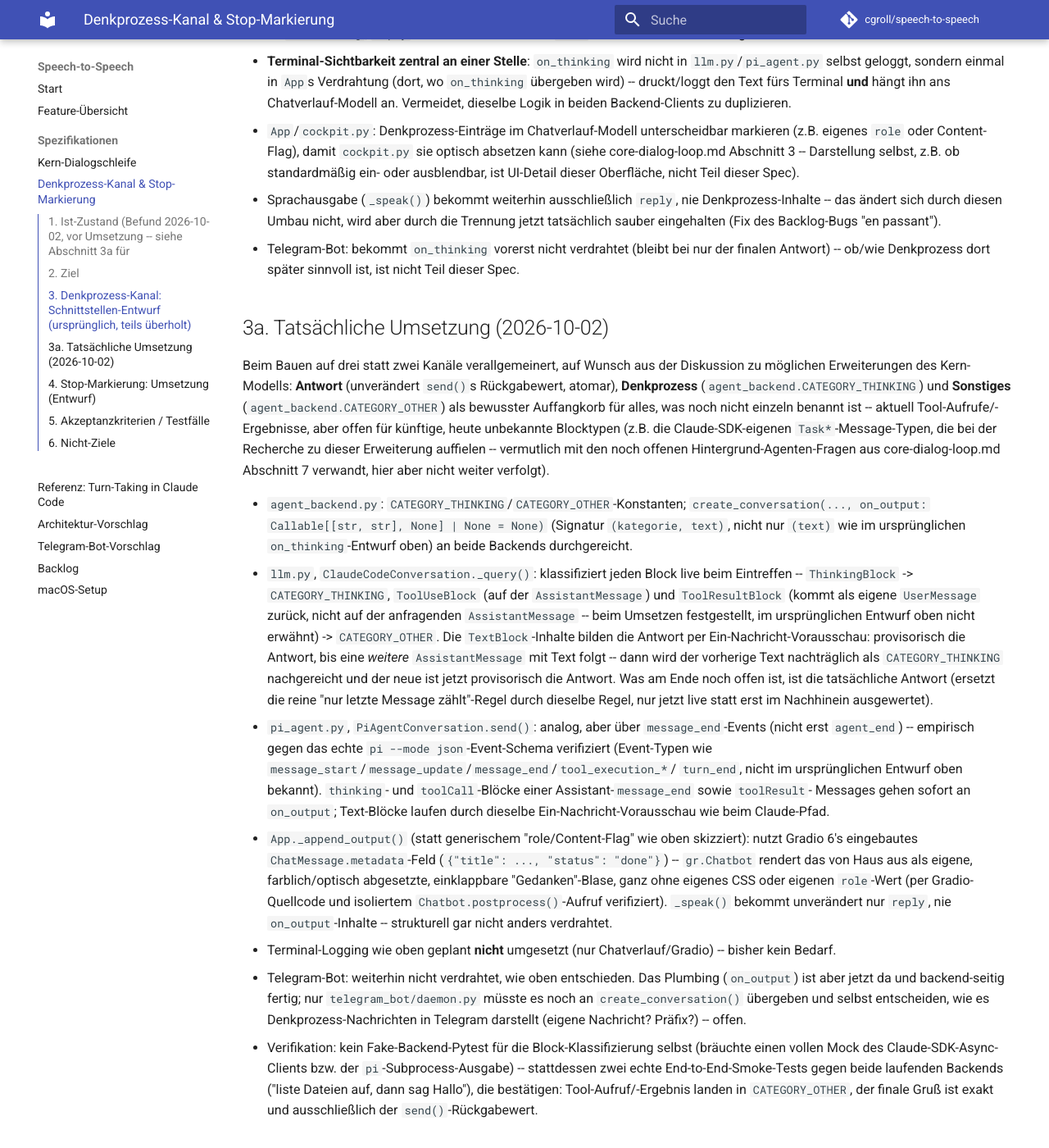
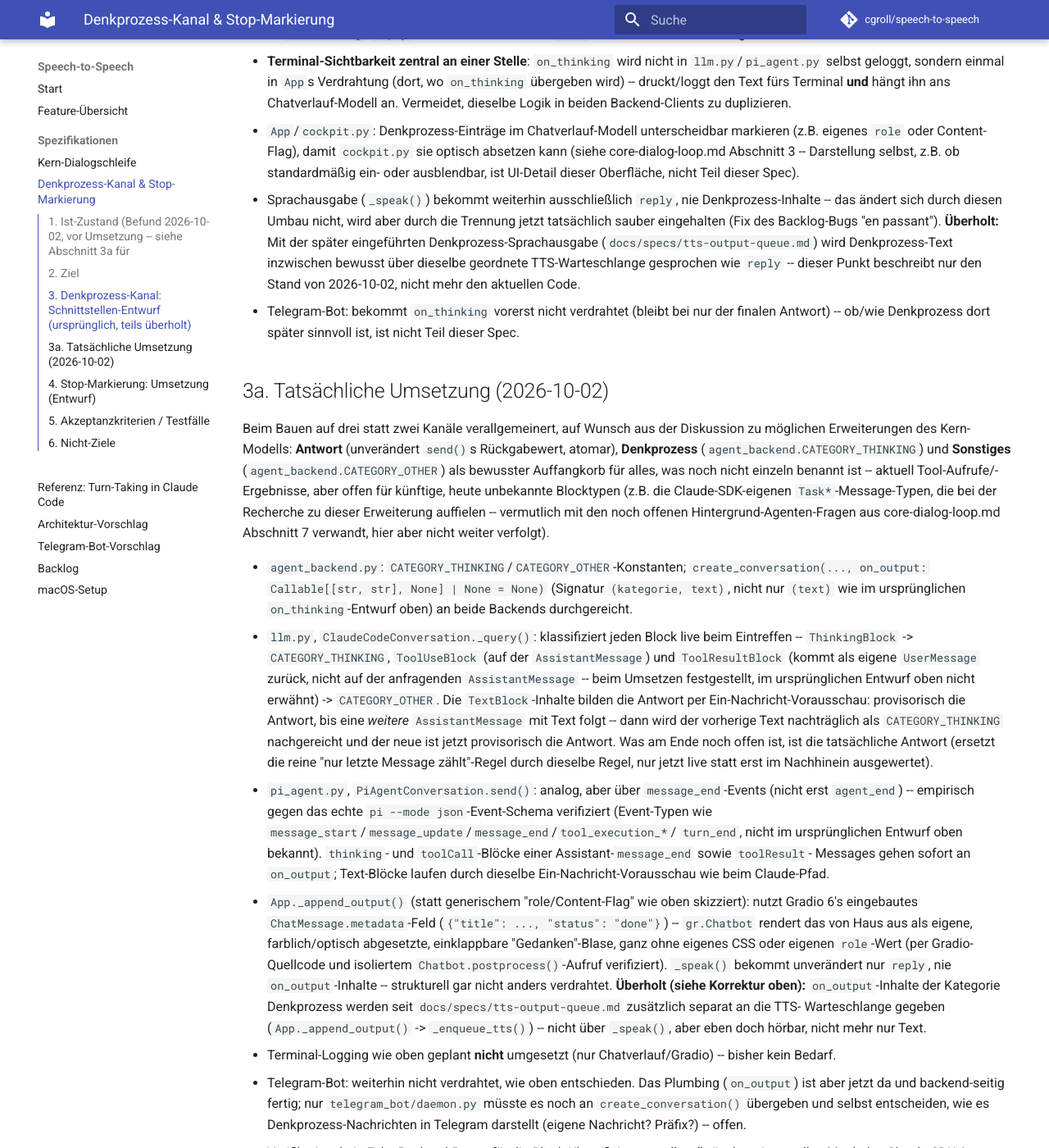
Before and after one commit to cgroll/speech-to-speech, an MkDocs documentation site: the page built from docs/specs/thinking-channel-and-stop-marker.md, in a window 1280 px wide and 1400 px high, scrolled down 1365 px. Shown: the whole window at 82% size. Built offline with MkDocs 1.6.1 and Material for MkDocs 9.7.7, drawn with Linux system fonts in a browser that asks for light colours; comment, search, counter and statistics services are not loaded.

Commit message:
fix: lengthen the start-recording cue word, correct stale speak() doc note
"Start" alone was getting clipped at the very beginning in practice (likely
the output device waking from idle-suspend eating the first syllable),
leaving only a barely-recognizable tail audible. "Start Recording" gives
enough length that a clipped start still leaves a recognizable word.

Also corrects thinking-channel-and-stop-marker.md section 3/3a, which still
claimed _speak() only ever gets `reply`, never on_output/thinking content --
superseded by the later thinking-audio feature in tts-output-queue.md, where
thinking chunks are deliberately spoken too, via the ordered TTS queue.

```diff
--- a/docs/specs/thinking-channel-and-stop-marker.md
+++ b/docs/specs/thinking-channel-and-stop-marker.md
@@ -81,7 +81,11 @@ aufgerufen wird, bevor `send()` den finalen Antwort-String zurückgibt.
 - Sprachausgabe (`_speak()`) bekommt weiterhin ausschließlich `reply`, nie
   Denkprozess-Inhalte -- das ändert sich durch diesen Umbau nicht, wird aber
   durch die Trennung jetzt tatsächlich sauber eingehalten (Fix des
-  Backlog-Bugs "en passant").
+  Backlog-Bugs "en passant"). **Überholt:** Mit der später eingeführten
+  Denkprozess-Sprachausgabe (`docs/specs/tts-output-queue.md`) wird
+  Denkprozess-Text inzwischen bewusst über dieselbe geordnete TTS-Warteschlange
+  gesprochen wie `reply` -- dieser Punkt beschreibt nur den Stand von
+  2026-10-02, nicht mehr den aktuellen Code.
 - Telegram-Bot: bekommt `on_thinking` vorerst nicht verdrahtet (bleibt bei
   nur der finalen Antwort) -- ob/wie Denkprozess dort später sinnvoll ist,
   ist nicht Teil dieser Spec.
@@ -131,7 +135,11 @@ core-dialog-loop.md Abschnitt 7 verwandt, hier aber nicht weiter verfolgt).
   "Gedanken"-Blase, ganz ohne eigenes CSS oder eigenen `role`-Wert (per
   Gradio-Quellcode und isoliertem `Chatbot.postprocess()`-Aufruf
   verifiziert). `_speak()` bekommt unverändert nur `reply`, nie
-  `on_output`-Inhalte -- strukturell gar nicht anders verdrahtet.
+  `on_output`-Inhalte -- strukturell gar nicht anders verdrahtet. **Überholt
+  (siehe Korrektur oben):** `on_output`-Inhalte der Kategorie Denkprozess
+  werden seit `docs/specs/tts-output-queue.md` zusätzlich separat an die TTS-
+  Warteschlange gegeben (`App._append_output()` -> `_enqueue_tts()`) -- nicht
+  über `_speak()`, aber eben doch hörbar, nicht mehr nur Text.
 - Terminal-Logging wie oben geplant **nicht** umgesetzt (nur
   Chatverlauf/Gradio) -- bisher kein Bedarf.
 - Telegram-Bot: weiterhin nicht verdrahtet, wie oben entschieden. Das
```
Also changed, not shown: 1 other file.
